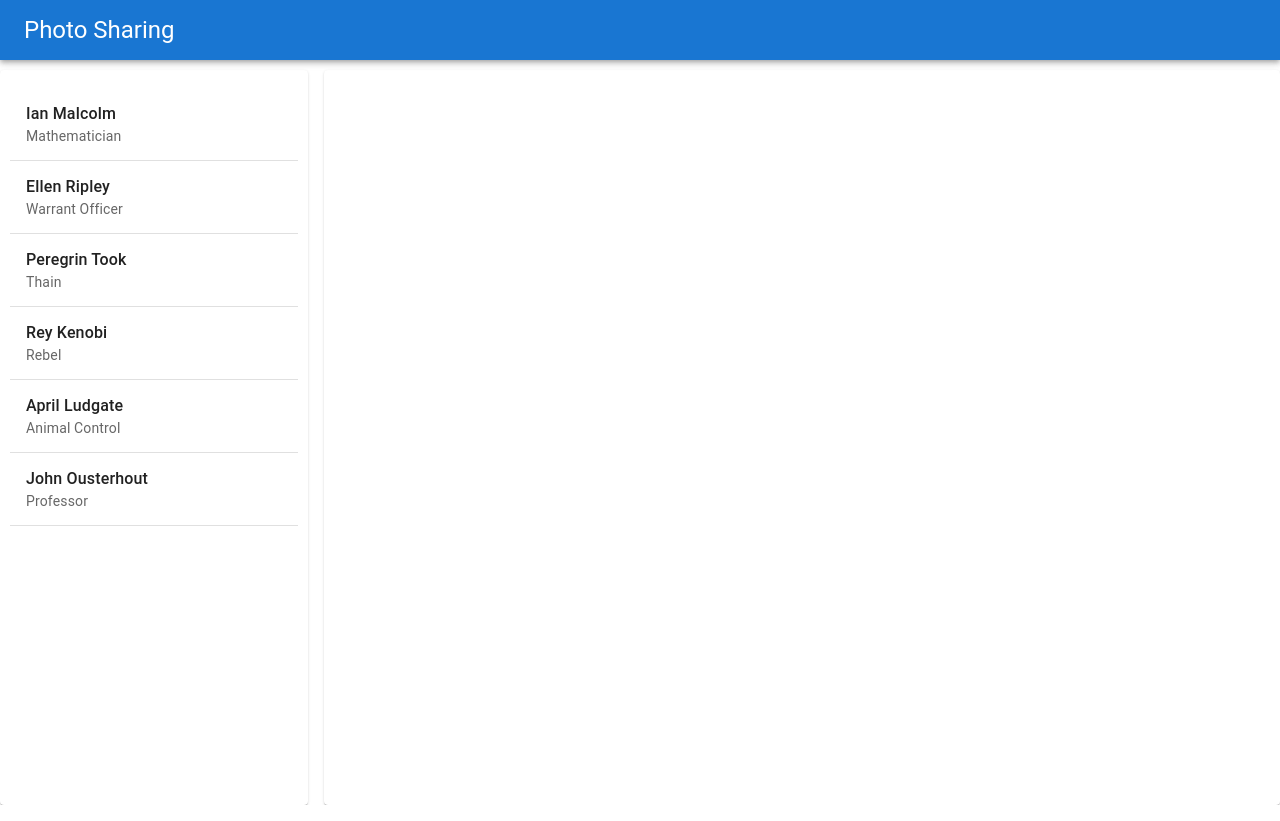
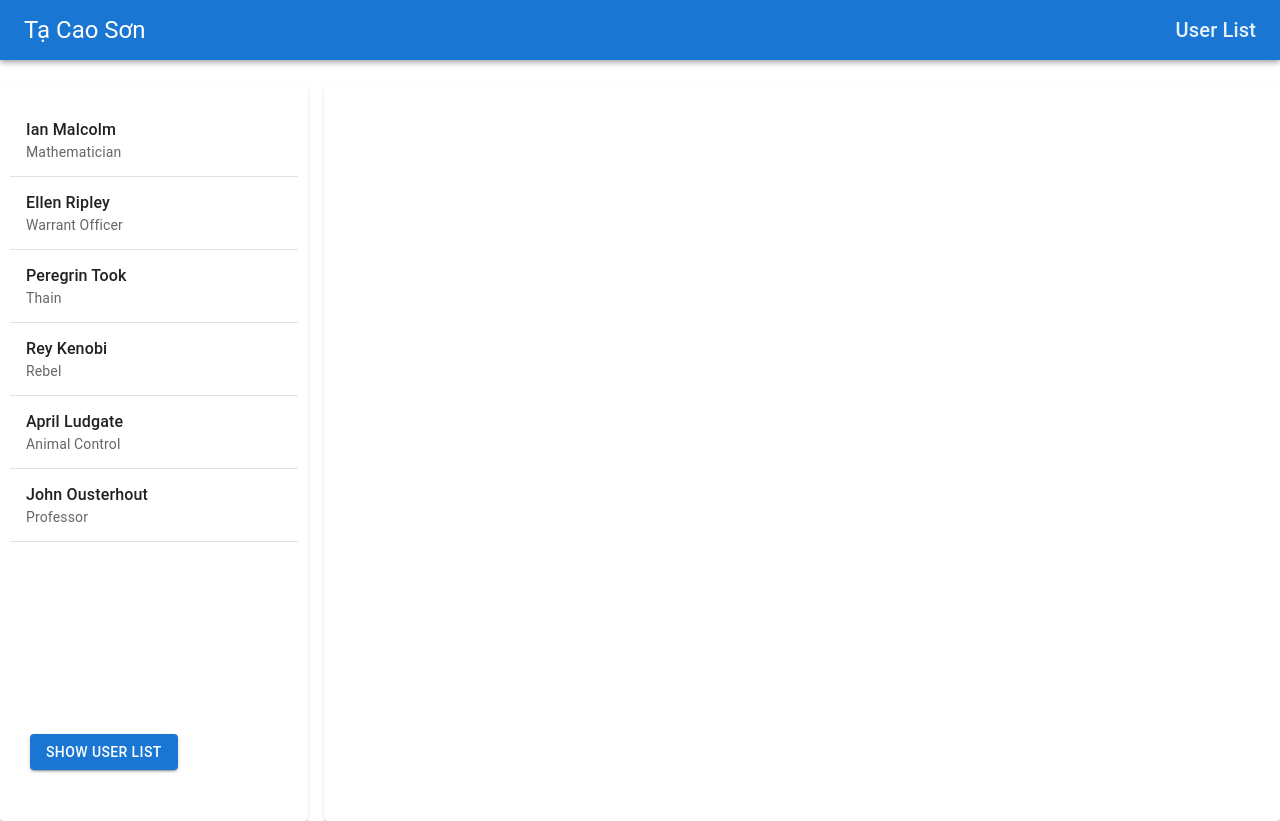
Before and after one commit to luxmountain/photo-sharing-v1, a React (Create React App) app: page / in a window 1280 px wide. Built offline with nearby package versions, Linux system fonts and the light colour scheme.

Commit message:
Add NavigateButton component and update TopBar title

```diff
--- a/src/App.js
+++ b/src/App.js
@@ -1,15 +1,29 @@
 import './App.css';
 
 import React from "react";
-import { Grid, Typography, Paper } from "@mui/material";
-import { BrowserRouter as Router, Route, Routes } from "react-router-dom";
+import { Grid, Paper, Button } from "@mui/material";
+import { BrowserRouter as Router, Route, Routes, useNavigate } from "react-router-dom";
 
 import TopBar from "./components/TopBar";
 import UserDetail from "./components/UserDetail";
 import UserList from "./components/UserList";
 import UserPhotos from "./components/UserPhotos";
 
-const App = (props) => {
+const NavigateButton = () => {
+  const navigate = useNavigate();
+  return (
+    <Button
+      variant="contained"
+      color="primary"
+      onClick={() => navigate('/users')}
+      style={{ position: 'absolute', bottom: '30px', left: '30px' }}
+    >
+      Show User List
+    </Button>
+  );
+}
+
+const App = () => {
   return (
       <Router>
         <div>
@@ -18,6 +32,9 @@ const App = (props) => {
               <TopBar />
             </Grid>
             <div className="main-topbar-buffer" />
+            <Grid item xs={12}>
+              <NavigateButton />
+            </Grid>
             <Grid item sm={3}>
               <Paper className="main-grid-item">
                 <UserList />
--- a/src/components/TopBar/index.jsx
+++ b/src/components/TopBar/index.jsx
@@ -13,7 +13,13 @@ function TopBar() {
   const params = useParams();
 
   const getContextText = () => {
-    if (!params.userId) return "";
+    if (!params.userId) {
+      if (location.pathname === "/" || location.pathname === "/users") {
+        return "User List";
+      }
+      return "";
+    }
+    console.log("params.userId", params.userId);
     const user = models.userModel(params.userId);
     if (!user) return "";
 
@@ -29,7 +35,7 @@ function TopBar() {
     <AppBar className="topbar-appBar" position="absolute">
       <Toolbar className="topbar-toolbar">
         <Typography variant="h5" className="topbar-title" color="inherit">
-          Photo Sharing
+          Tạ Cao Sơn
         </Typography>
         <Typography variant="h6" className="topbar-context" color="inherit">
           {getContextText()}
```
